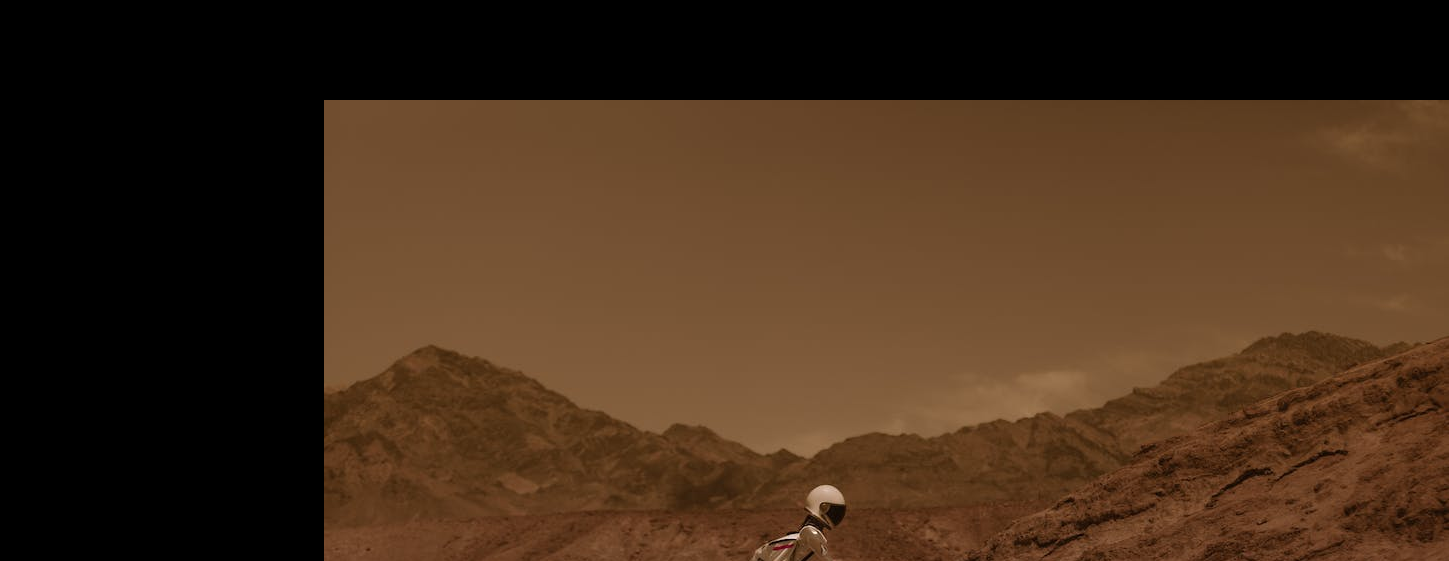
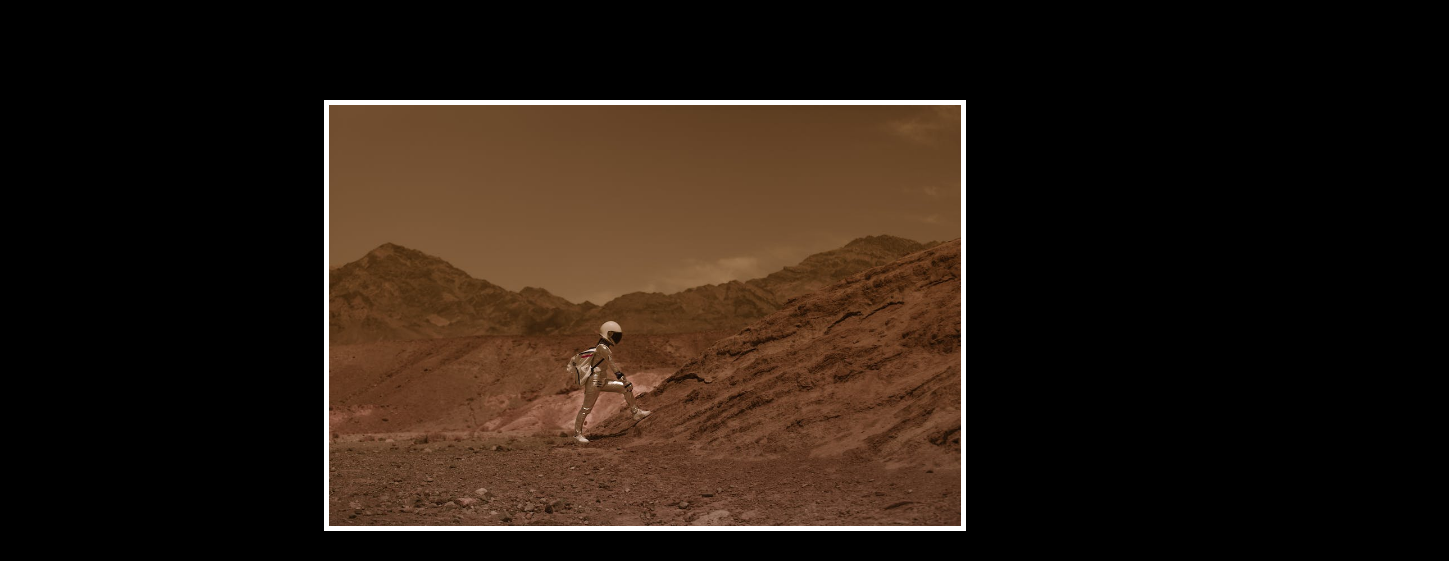
Before and after one commit to c038644/Life_On_Mars, a plain HTML site: page index.html in a window 1280 px wide. Shown: the top 561 px of the page, 1449 px wide, since content can reach past the window. Drawn offline with nearby package versions, Linux system fonts and the light colour scheme.

Commit message:
Update style.css

```diff
--- a/style.css
+++ b/style.css
@@ -15,7 +15,7 @@ h1 {
   text-align: center;
 }
 
-.motivation-img {
+.img {
   border: 5px solid white;
   width: 100%;
 }
```
